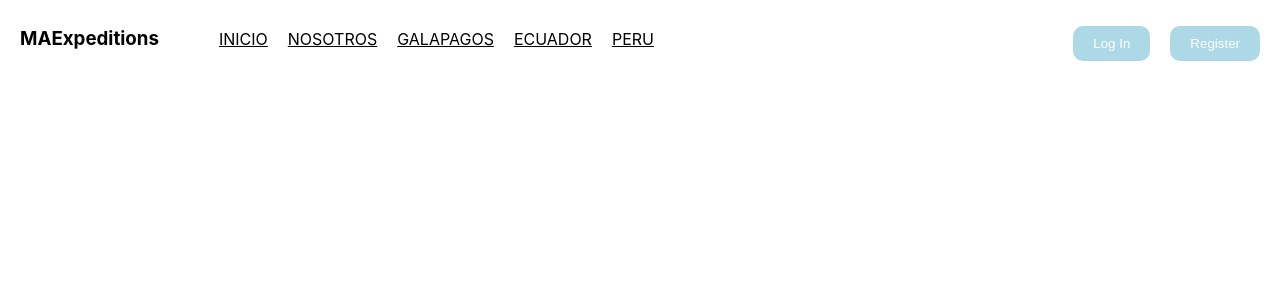
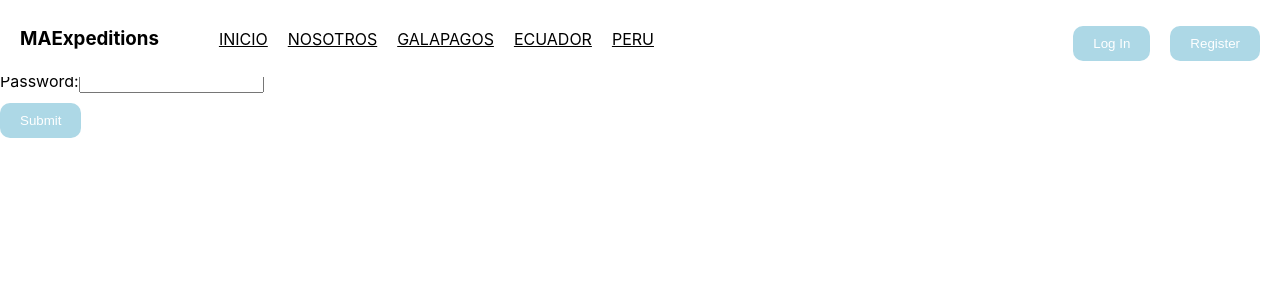
Before and after one commit to 123-code/Travel-Web-App, a React (Create React App) app in the folder travel/: page /auth in a window 1280 px wide. Shown: the top 300 px of the page. Built offline with nearby package versions, Linux system fonts and the light colour scheme.

Commit message:
app changes

```diff
--- a/travel/src/App.js
+++ b/travel/src/App.js
@@ -6,9 +6,9 @@ import Navbar from './Components/Navbar';
 import PeruPage from './Pages/PeruPage';
 import GalapagosPage from './Pages/GalapagosPage';
 import HighlandsPage from './Pages/HighlandsPage';
-import AmazonPage from './Pages/AmazonPage';
+import EcuadorPage from './Pages/AmazonPage';
 import CoastPage from './Pages/CoastPage';
-
+import  Login from './Components/AuthForm';
 
 import './App.css';
 
@@ -25,8 +25,9 @@ export default class App extends React.Component {
         <Route path="/peru" element={<PeruPage/>} />
         <Route path="/galapagos" element={<GalapagosPage/>} />
         <Route path="/highlands" element={<HighlandsPage/>} />
-        <Route path="/amazon" element={<AmazonPage/>} />
+        <Route path="/ecuador" element={<EcuadorPage/>} />
         <Route path="/coast" element={<CoastPage/>} />
+        <Route path="/auth" element={<Login/>} />
         </Routes>
         </div>
       <div>
@@ -38,10 +39,6 @@ export default class App extends React.Component {
   }
 }
 
-
-
-
-
 /*
  <Router>
         <Routes>
--- /dev/null
+++ b/travel/src/Components/AuthForm.jsx
@@ -0,0 +1,41 @@
+import React, { useState } from 'react';
+import axios from 'axios';
+
+function Login() {
+  const [username, setUsername] = useState('');
+  const [password, setPassword] = useState('');
+
+  const handleUsernameChange = (event) => {
+    setUsername(event.target.value);
+  };
+
+  const handlePasswordChange = (event) => {
+    setPassword(event.target.value);
+  };
+
+  const handleSubmit = (event) => {
+    event.preventDefault();
+    console.log(`Username: ${username}, Password: ${password}`);
+  };
+
+  return (
+    <div>
+      <h2>Login</h2>
+      <form onSubmit={handleSubmit}>
+        <label>
+          Username:
+          <input type="text" value={username} onChange={handleUsernameChange} />
+        </label>
+        <br />
+        <label>
+          Password:
+          <input type="password" value={password} onChange={handlePasswordChange} />
+        </label>
+        <br />
+        <button type="submit">Submit</button>
+      </form>
+    </div>
+  );
+}
+
+export default Login;
--- a/travel/src/Components/Navbar.jsx
+++ b/travel/src/Components/Navbar.jsx
@@ -1,7 +1,9 @@
 import React from "react";
 import { Link } from 'react-router-dom';
+import { useNavigate } from 'react-router-dom';
 
 const Navbar = () => {
+  const navigate = useNavigate();
   return (
     <nav style={{
       display: 'flex',
@@ -40,7 +42,7 @@ const Navbar = () => {
         </li>
 
         <li>
-          <button> Register </button>
+          <button onClick={()=>{navigate("/auth")}}> Register </button>
         </li>
       </ul>
     </nav>
```
